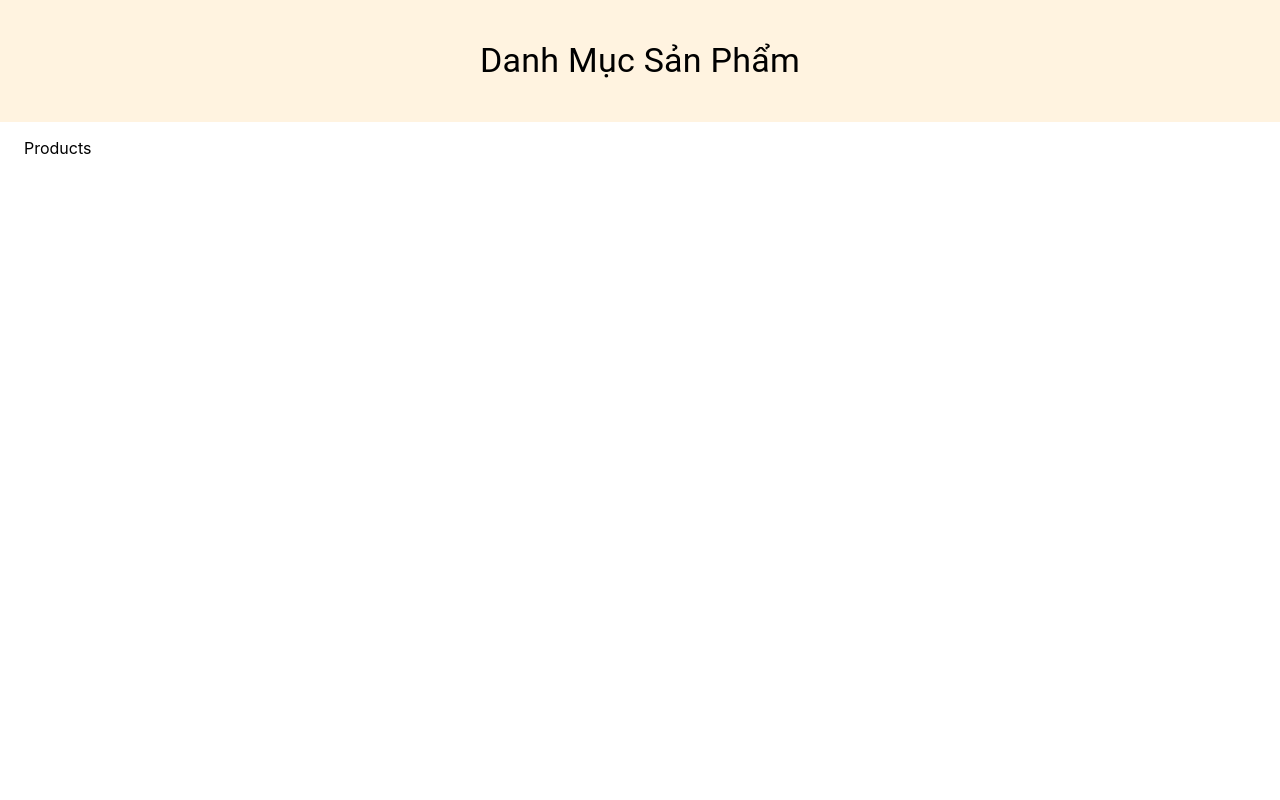
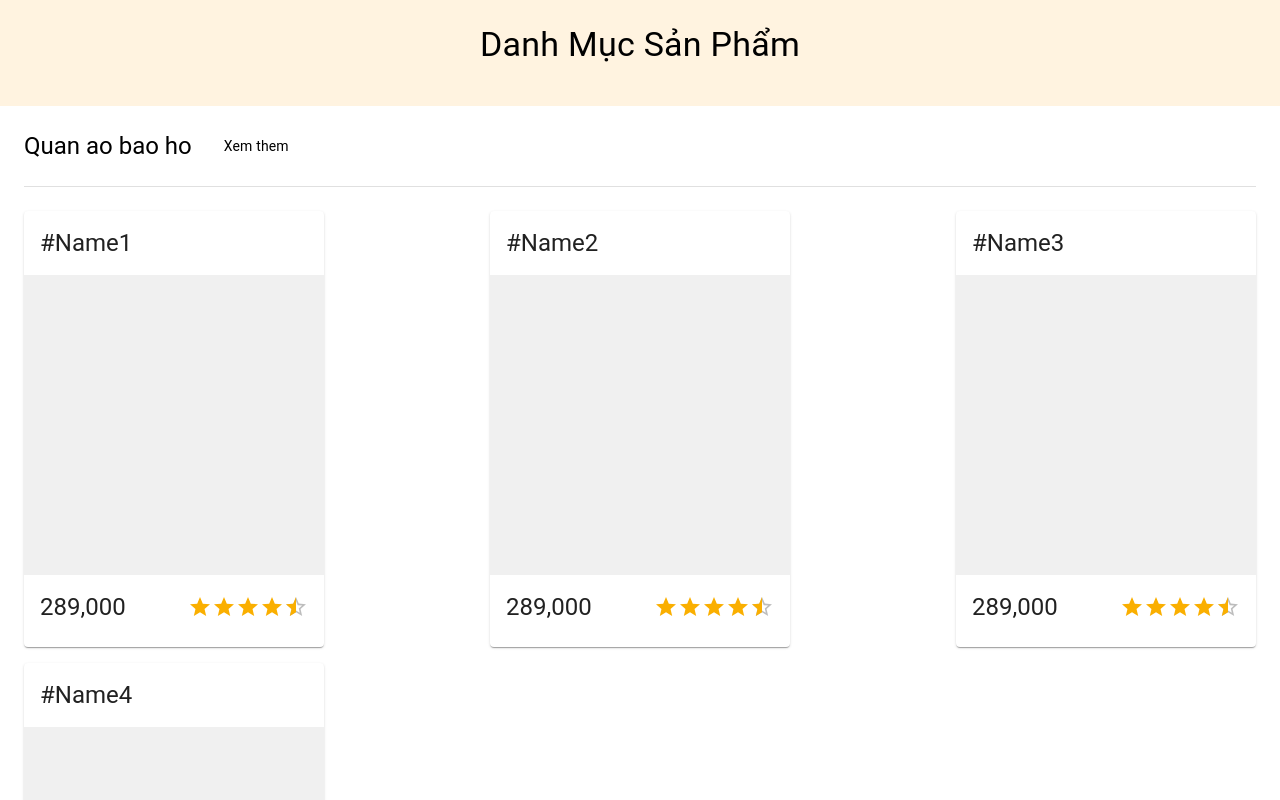
Before and after one commit to chauanphu/bhld-ecommerce, a React (Create React App) app in the folder frontend/: page / in a window 1280 px wide. Shown: the part 840-1640 px from the top of the page. Before the commit the page ends 998 px from the top, so only its background shows below. Built offline with nearby package versions, Linux system fonts and the light colour scheme.

Commit message:
add cards

```diff
--- a/frontend/src/views/Home.jsx
+++ b/frontend/src/views/Home.jsx
@@ -1,6 +1,6 @@
 import React from 'react'
 import { Box } from '@mui/system'
-import { Typography, Container } from '@mui/material'
+import { Typography, Container, Divider } from '@mui/material'
 import { IntroCarousel, Products } from './components'
 
 import { orange } from '@mui/material/colors';
@@ -15,16 +15,16 @@ const HomePage = () => {
                 display: "flex",
                 alignItems: "center",
                 justifyContent: "center",
-                mt: 7,
+                mt: 5,
                 mb: 2,
                 py: 5,
                 backgroundColor: orange[50]
             }}>
-                <Typography variant="h4" sx={{
-
-                }}>Danh Mục Sản Phẩm</Typography>
+                <Typography variant="h4">Danh Mục Sản Phẩm</Typography>
             </Box>
-            <Container maxWidth="xl">
+            <Container sx={{
+                height: '100%'
+            }} maxWidth="xl">
                 <Products></Products>
             </Container>
             <Box>
--- /dev/null
+++ b/frontend/src/views/components/Cards/Cards.jsx
@@ -0,0 +1,30 @@
+import { Grid, Card, CardHeader, CardContent, Typography, Skeleton, Rating, Box } from "@mui/material"
+const Cards = () => {
+    const items = [
+        { name: '#Name1', img: '', price: "289,000" },
+        { name: '#Name2', img: '', price: "289,000" },
+        { name: '#Name3', img: '', price: "289,000" },
+        { name: '#Name4', img: '', price: "289,000" },
+    ]
+
+    return (
+        <Grid container spacing={2} columns={{ xs: 1, md: 3, lg: 4 }} justifyContent='space-between'>
+            {items.map((item) => {
+                return <Grid item>
+                    <Card width="300px">
+                        <CardHeader title={item.name} />
+                        <Skeleton variant="rectangular" width={300} height={300}></Skeleton>
+                        <CardContent>
+                            <Box display="flex" alignItems="center" justifyContent="space-between">
+                                <Typography variant="h5">{item.price}</Typography>
+                                <Rating name="half-rating" defaultValue={4.5} precision={0.5} readOnly={true} />
+                            </Box>
+                        </CardContent>
+                    </Card>
+                </Grid>
+            })}
+        </Grid>
+    )
+}
+
+export default Cards
--- a/frontend/src/views/components/Cards/Products.jsx
+++ /dev/null
@@ -1,11 +0,0 @@
-import React from 'react'
-
-const Products = () => {
-    return (
-        <>
-            Products
-        </>
-    )
-}
-
-export default Products
--- /dev/null
+++ b/frontend/src/views/components/Products.jsx
@@ -0,0 +1,28 @@
+import React from 'react'
+import { Typography, Box, Divider, Button } from '@mui/material'
+import Cards from './Cards/Cards'
+
+const Products = () => {
+    return (
+        <>
+            <Box sx={{
+                display: "flex",
+                direction: "row",
+                alignItems: "center",
+                my: 3
+            }}>
+                <Typography variant="h5" sx={{
+                    mr: 4
+                }}>Quan ao bao ho</Typography>
+                <Typography variant="body2">Xem them</Typography>
+            </Box>
+            <Divider sx={{ my: 3 }} />
+            <Cards></Cards>
+            <Box display="flex" justifyContent="center">
+                <Button sx={{ mt: 4, color: "green", borderColor: "green", fontWeight: "bold" }} variant="outlined">Xem them</Button>
+            </Box>
+        </>
+    )
+}
+
+export default Products
--- a/frontend/src/views/components/index.js
+++ b/frontend/src/views/components/index.js
@@ -1,2 +1,2 @@
 export {default as IntroCarousel} from './Carousel'
-export {default as Products} from './Cards/Products'
+export {default as Products} from './Products'
```
